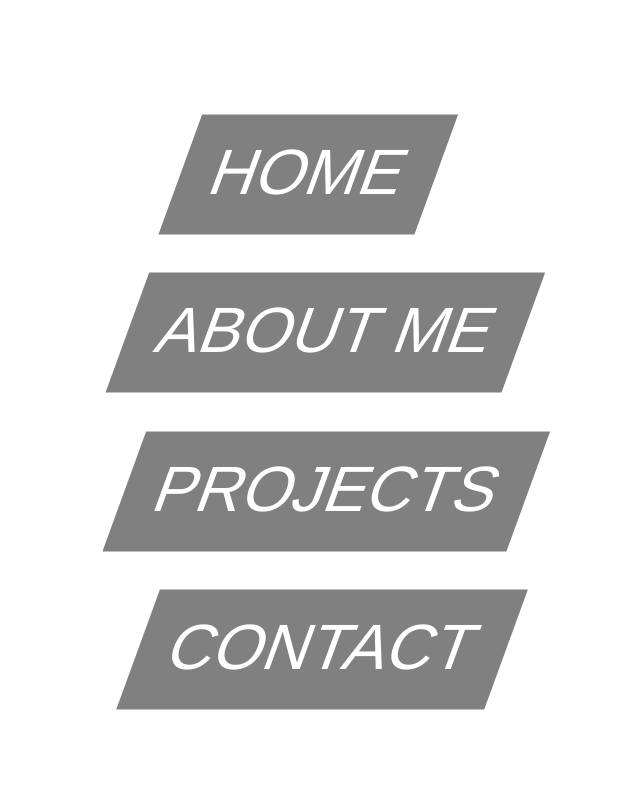
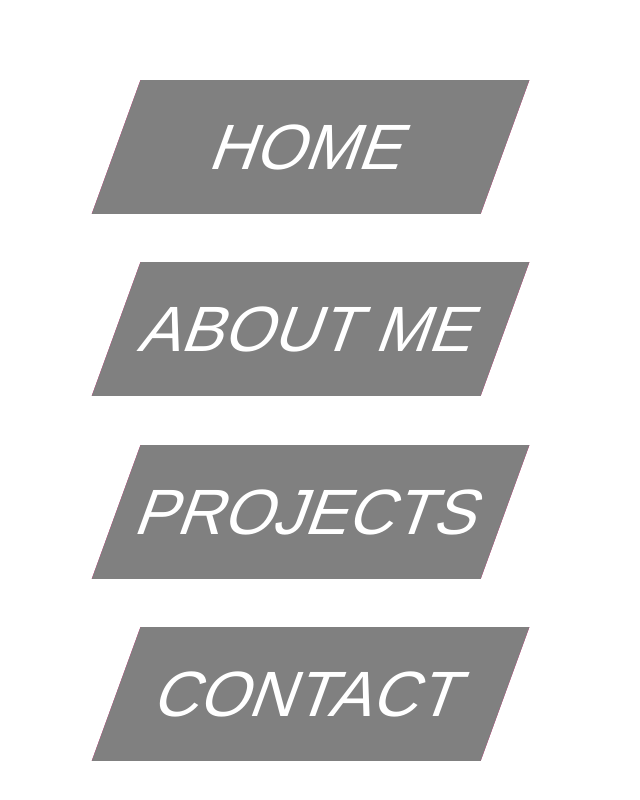
Before and after one commit to sSpectrals/Portfolio, a React (Vite) app: page / in a window 1280 px wide. Shown: the whole page, without its empty margins (583-1223 px from the left). Built offline with nearby package versions, Linux system fonts and the light colour scheme; a web font is replaced by a local one.

Commit message:
Correct sizing of css

```diff
--- a/src/App.jsx
+++ b/src/App.jsx
@@ -1,7 +1,9 @@
 import React from 'react'
+import './nav.css'
 
-const App = () => {
-  const menuItems = [
+
+function NavBar() {
+    const menuItems = [
     { id: 1, name: 'HOME', className: 'nav-button' },
     { id: 2, name: 'ABOUT ME', className: 'nav-button' },
     { id: 3, name: 'PROJECTS', className: 'nav-button' },
@@ -20,6 +22,14 @@ const App = () => {
       ))}
     </div>
   );
+}
+
+const App = () => {
+  return (
+    <div>
+      <NavBar />
+    </div>
+  );
 };
 
 export default App;
--- a/src/main.jsx
+++ b/src/main.jsx
@@ -1,7 +1,6 @@
 import { StrictMode } from 'react'
 import { createRoot } from 'react-dom/client'
 import './index.css'
-import './nav.css'
 import App from './App.jsx'
 
 
--- a/src/nav.css
+++ b/src/nav.css
@@ -1,39 +1,35 @@
-body {
-    margin: 0;
-    min-height: 100vh;
-}
-
 .menu-wrapper {
   position: absolute;
-    top: 20%;
-    right: 25%;
+  top: 10%;
+  right: 15%;
   display: flex;
+  gap: 3rem;
   flex-direction: column;
-    gap: 8rem;
   align-items: flex-start;
-    margin-left: 100px;
 }
 
 .container {
   position: relative;
   display: block;
-    width: auto;
 }
-
 
 .nav-button {
   background: grey;
   text-align: center;
-    transform: skew(-20deg) scale(4);
+  transform: skew(-20deg);
   position: relative;
   z-index: 2;
   transition: all 0.3s ease;
-    display: inline-block;
-    width: auto;
+  display: block;
+  border: none;
+  cursor: pointer;
+  padding: 1rem;
+  font-size: 4rem;
 }
 
 .background {
   background: #fc087d;
+  transform: skew(-20deg);
   position: absolute;
   top: 0;
   left: 0;
@@ -48,14 +44,18 @@ h1 {
   margin: 0;
   padding: 0.2rem 0.5rem;
   white-space: nowrap;
+  width: 100%;
+  height: 100%;
+  display: flex;
+  align-items: center;
+  justify-content: center;
 }
-
 
 .container:hover .nav-button {
   background: black;
-    transform: skew(-25deg) scale(4.1);
+  transform: skew(-25deg);
 }
 
 .container:hover .background {
-    transform: skew(-25deg) scale(4.1) translate(7%, 9%);
+  transform: skew(-25deg) translate(7%, 9%);
 }
```
Lines whose indentation alone changed are shown as unchanged.
